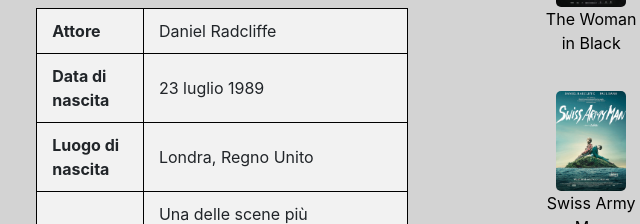
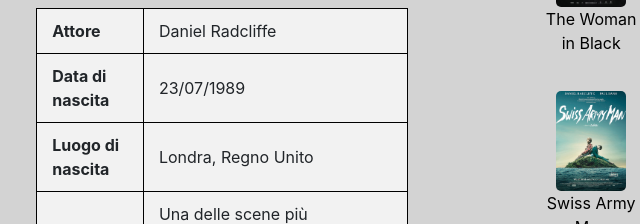
Before and after one commit to AhmedAjmi1/SagaHarryPotter, a plain HTML site: page itemPersonaggio.html in a window 1280 px wide. Shown: the part 903-1127 px from the top of the page, 521-1161 px from the left. Drawn offline with nearby package versions, Linux system fonts and the light colour scheme.

Commit message:
Update itemPersonaggio.html

```diff
--- a/itemPersonaggio.html
+++ b/itemPersonaggio.html
@@ -88,7 +88,7 @@
                             </tr>
                             <tr>
                                 <th>Data di nascita</th>
-                                <td>23 luglio 1989</td>
+                                <td class=DC.Date>23/07/1989</td>
                             </tr>
                             <tr>
                                 <th>Luogo di nascita</th>
```
